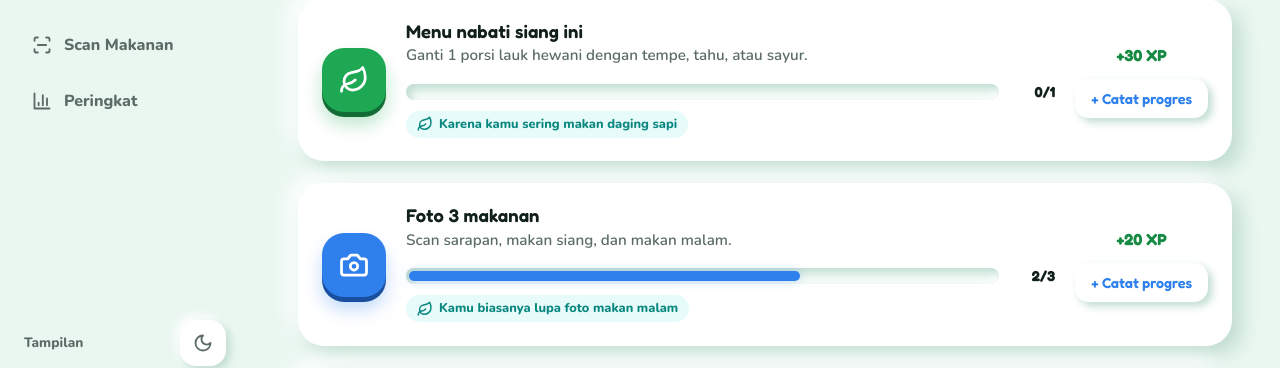
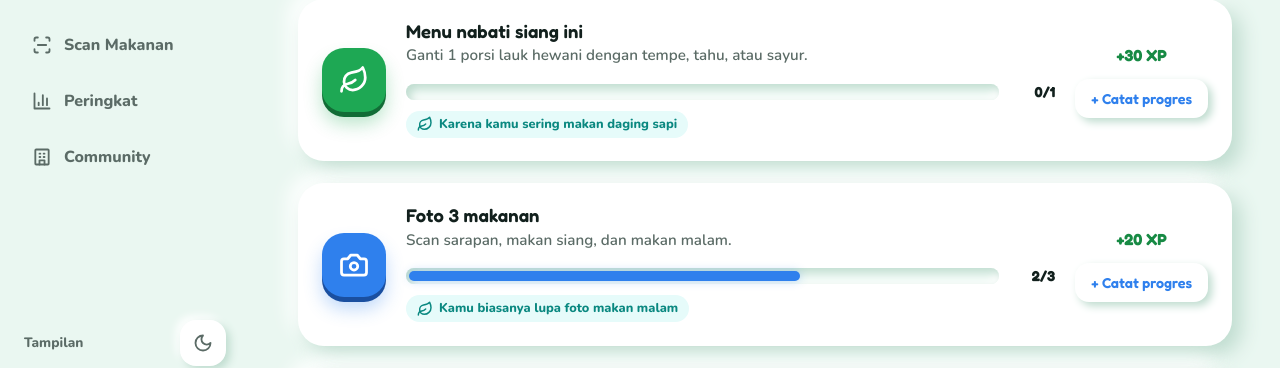
Before and after one commit to pbp-c-kelompok-1/suap.in, a Django app: page /challenge/ in a window 1280 px wide. Shown: the part 408-776 px from the top of the page. Run offline with Django 5.2, Linux system fonts and the light colour scheme; parts of the project's set-up code (start-up, migrations or seed data) failed here and were passed over.

Commit message:
feat(ui): add Community link to sidebar

```diff
--- a/challenge/templates/challenge/partials/sidebar.html
+++ b/challenge/templates/challenge/partials/sidebar.html
@@ -48,6 +48,11 @@
       <span>Peringkat</span>
     </a>
 
+    <a href="{% url 'social:community_map' %}"{% if request.resolver_match.url_name == 'community_map' %} aria-current="page"{% endif %}>
+      <svg class="i"><use href="#i-building"/></svg>
+      <span>Community</span>
+    </a>
+
   </nav>
 
   <div class="side-foot">
```
